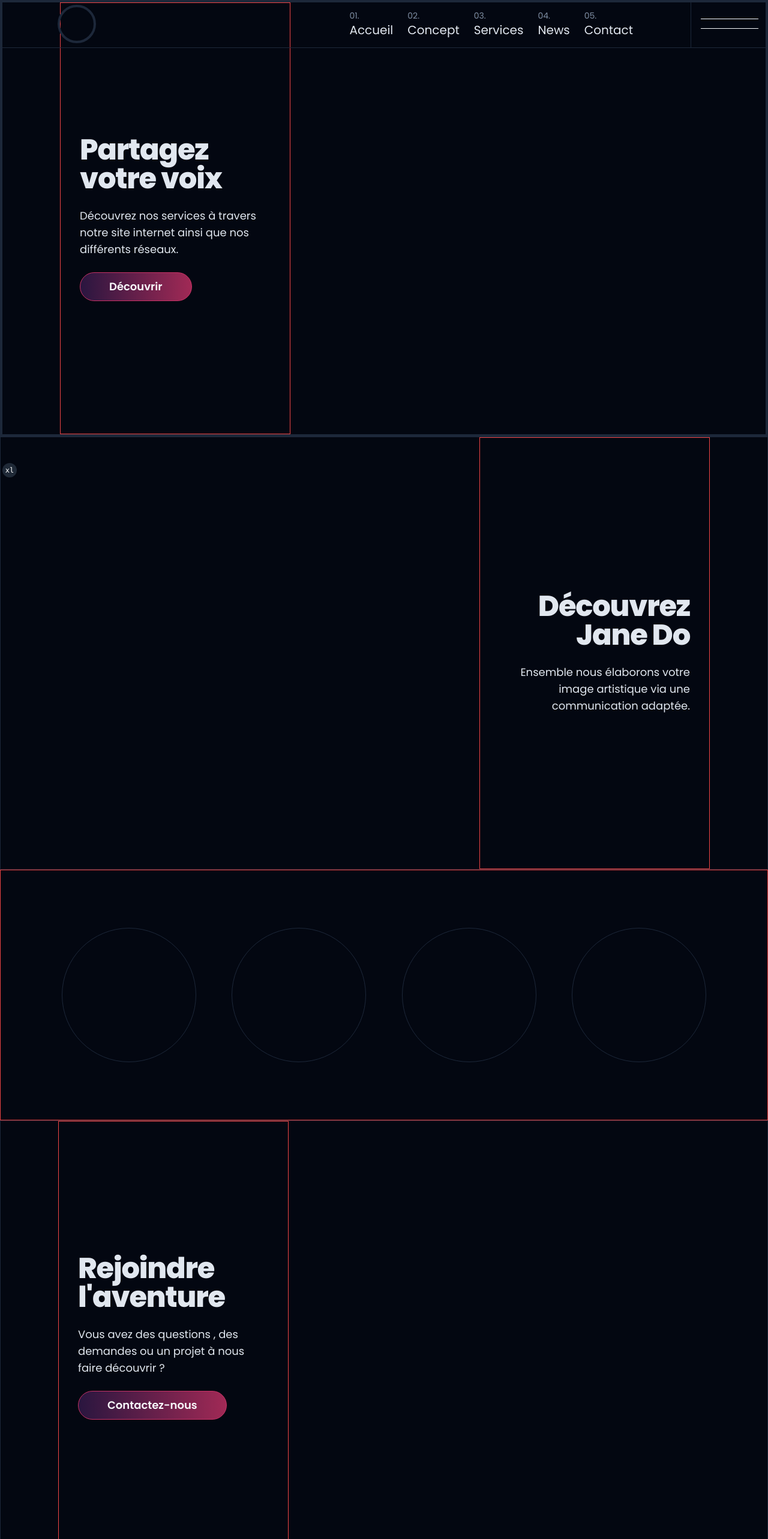
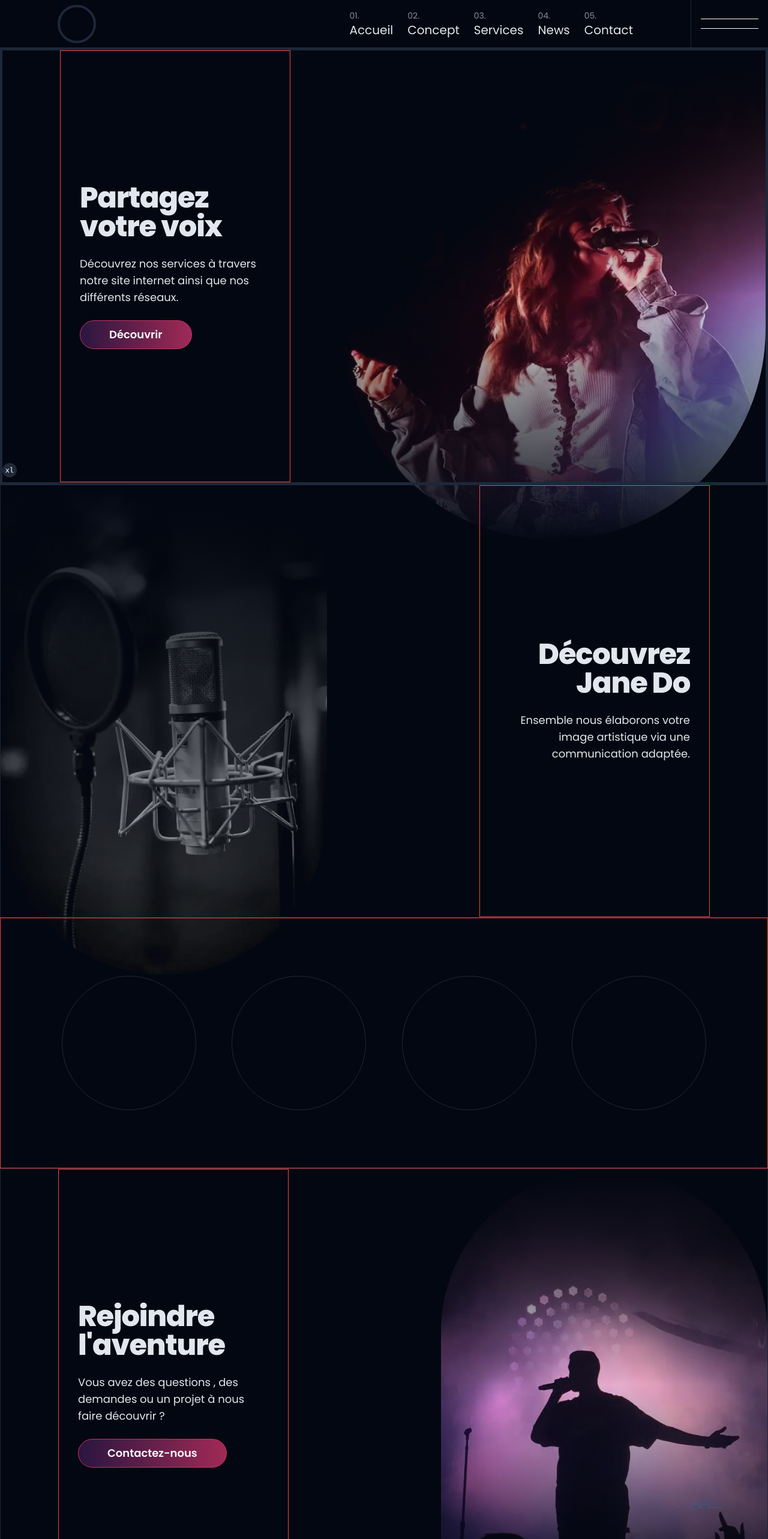
Before and after one commit to t-rosa/temp_www.janedoagency.com, a Next.js app: page / in a window 1280 px wide. Shown: the top 2566 px of the page at 60% size. Built offline with nearby package versions, Linux system fonts and the light colour scheme.

Commit message:
feat: add home page images

```diff
--- a/src/app/(marketing)/layout.tsx
+++ b/src/app/(marketing)/layout.tsx
@@ -68,7 +68,7 @@ export default function RootLayout({ children }: PropsWithChildren) {
           <div className="absolute h-full w-full rounded-full border-4" />
         </aside>
       </nav>
-      <header className="fixed z-10 mb-20 flex h-20 w-full items-center justify-between border-b">
+      <header className="fixed z-10 flex h-20 w-full items-center justify-between border-b">
         <nav className="flex w-full items-center justify-between">
           <Link
             href="/"
@@ -124,7 +124,7 @@ export default function RootLayout({ children }: PropsWithChildren) {
           <div className="col-span-full row-span-full h-px w-24 translate-y-2 bg-primary" />
         </Button>
       </header>
-      <main className="min-h-[calc(100vh-5rem)]">{children}</main>
+      <main className="min-h-[calc(100vh-5rem)] pt-20">{children}</main>
       <footer
         id="footer"
         className="
--- a/src/app/(marketing)/page.tsx
+++ b/src/app/(marketing)/page.tsx
@@ -1,13 +1,20 @@
 import { buttonVariants } from "@/components/ui/button";
 import { cn } from "@/lib/utils";
 import Link from "next/link";
+import Image from "next/image";
+import intro_jpg from "@/images/home/intro.jpg";
+import intro_webp from "@/images/home/intro.webp";
+import discover_jpg from "@/images/home/discover.jpg";
+import discover_webp from "@/images/home/discover.webp";
+import join_jpg from "@/images/home/join.jpg";
+import join_webp from "@/images/home/join.webp";
 
 export default function HomePage() {
   return (
     <>
       <section
         id="hero"
-        className="flex justify-center border-4 md:justify-start"
+        className="relative flex justify-center border-4 md:justify-start"
       >
         <div
           className="
@@ -35,11 +42,27 @@ export default function HomePage() {
             Découvrir
           </a>
         </div>
+        <picture
+          className="pointer-events-none absolute inset-y-0 right-0 -z-10 w-screen mix-blend-lighten
+      md:-mb-24 md:w-[36rem] lg:w-[44rem]"
+        >
+          <source srcSet={intro_webp.src} type="image/webp" />
+          <Image
+            src={intro_jpg}
+            alt="Chanteuse"
+            sizes="(min-width: 768px) 36rem, (min-width: 1024px) 44rem, 100vw"
+            fill
+            priority
+            placeholder="blur"
+            className="object-cover opacity-30 md:rounded-b-full lg:opacity-90"
+          />
+          <div className="absolute -inset-1 bg-gradient-to-t from-background via-transparent to-background md:rounded-b-full" />
+        </picture>
       </section>
 
       <section
         id="discover"
-        className="flex justify-center border md:justify-end"
+        className="relative flex justify-center border md:justify-end"
       >
         <div
           className="
@@ -58,6 +81,26 @@ export default function HomePage() {
             adaptée.
           </p>
         </div>
+        <picture
+          className="
+        pointer-events-none absolute inset-y-0 left-0 -z-10 h-auto w-screen mix-blend-lighten
+        md:-mb-24 md:w-[30rem]
+        xl:w-[34rem]
+        2xl:w-[38rem]
+      "
+        >
+          <source srcSet={discover_webp.src} type="image/webp" />
+          <Image
+            src={discover_jpg}
+            alt="Micro"
+            sizes="(min-width: 768px) 30rem, (min-width: 1280px) 34rem, (min-width: 1536px) 38rem, 100vw"
+            fill
+            priority
+            placeholder="blur"
+            className="object-cover opacity-30 md:rounded-b-full lg:opacity-90"
+          />
+          <div className="absolute -inset-1 bg-gradient-to-t from-transparent to-background md:rounded-b-full" />
+        </picture>
       </section>
 
       <section
@@ -78,7 +121,7 @@ export default function HomePage() {
 
       <section
         id="join"
-        className="flex justify-center border md:justify-start"
+        className="relative flex justify-center border md:justify-start"
       >
         <div
           className="
@@ -106,6 +149,22 @@ export default function HomePage() {
             Contactez-nous
           </Link>
         </div>
+        <picture
+          className="pointer-events-none absolute inset-y-0 right-0 -z-10 h-auto w-screen mix-blend-lighten
+      md:w-[30rem] xl:w-[34rem] 2xl:w-[38rem]"
+        >
+          <source srcSet={join_webp.src} type="image/webp" />
+          <Image
+            src={join_jpg}
+            alt="Chanteur"
+            sizes="(min-width: 768px) 30rem, (min-width: 1280px) 34rem, (min-width: 1536px) 38rem, 100vw"
+            fill
+            priority
+            placeholder="blur"
+            className="object-cover opacity-30 md:rounded-t-full lg:opacity-90"
+          />
+          <div className="absolute -inset-1 bg-gradient-to-t from-background via-transparent to-background md:rounded-t-full" />
+        </picture>
       </section>
     </>
   );
--- a/src/app/(marketing)/services/page.tsx
+++ b/src/app/(marketing)/services/page.tsx
@@ -5,10 +5,7 @@ import Link from "next/link";
 export default function ServicePage() {
   return (
     <>
-      <section
-        id="hero"
-        className="flex justify-center border-4 md:justify-start"
-      >
+      <section id="hero" className="flex justify-center md:justify-start">
         <div
           className="
           grid min-h-[calc(100vh-5rem)] max-w-xs grid-rows-[1fr_auto_auto] gap-12 border border-red-500 px-8 py-24 text-center
--- a/src/app/layout.tsx
+++ b/src/app/layout.tsx
@@ -15,7 +15,7 @@ export const metadata = {
 
 export default function RootLayout({ children }: PropsWithChildren) {
   return (
-    <html lang="fr" className="dark scroll-smooth">
+    <html lang="fr" className="dark overflow-x-hidden scroll-smooth">
       <body className={poppins.className}>
         {children}
         <TailwindIndicator />
```
